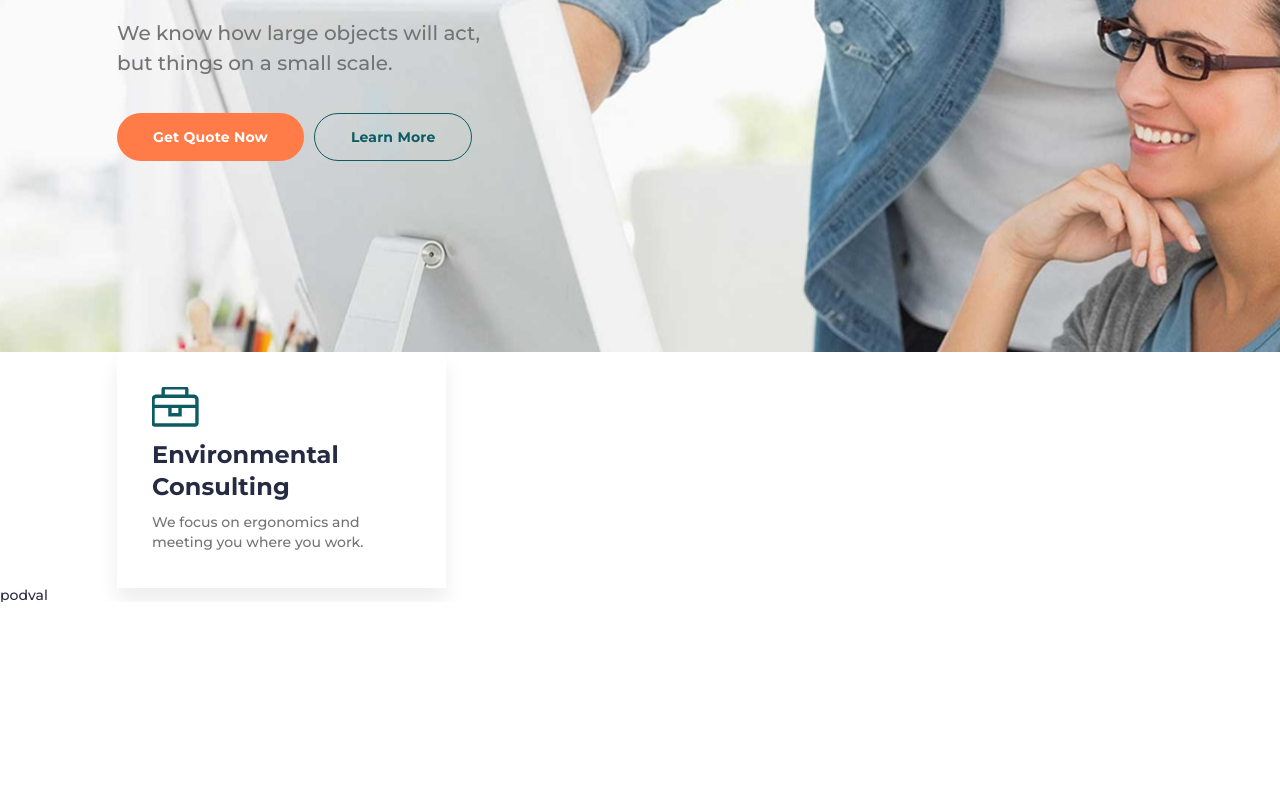
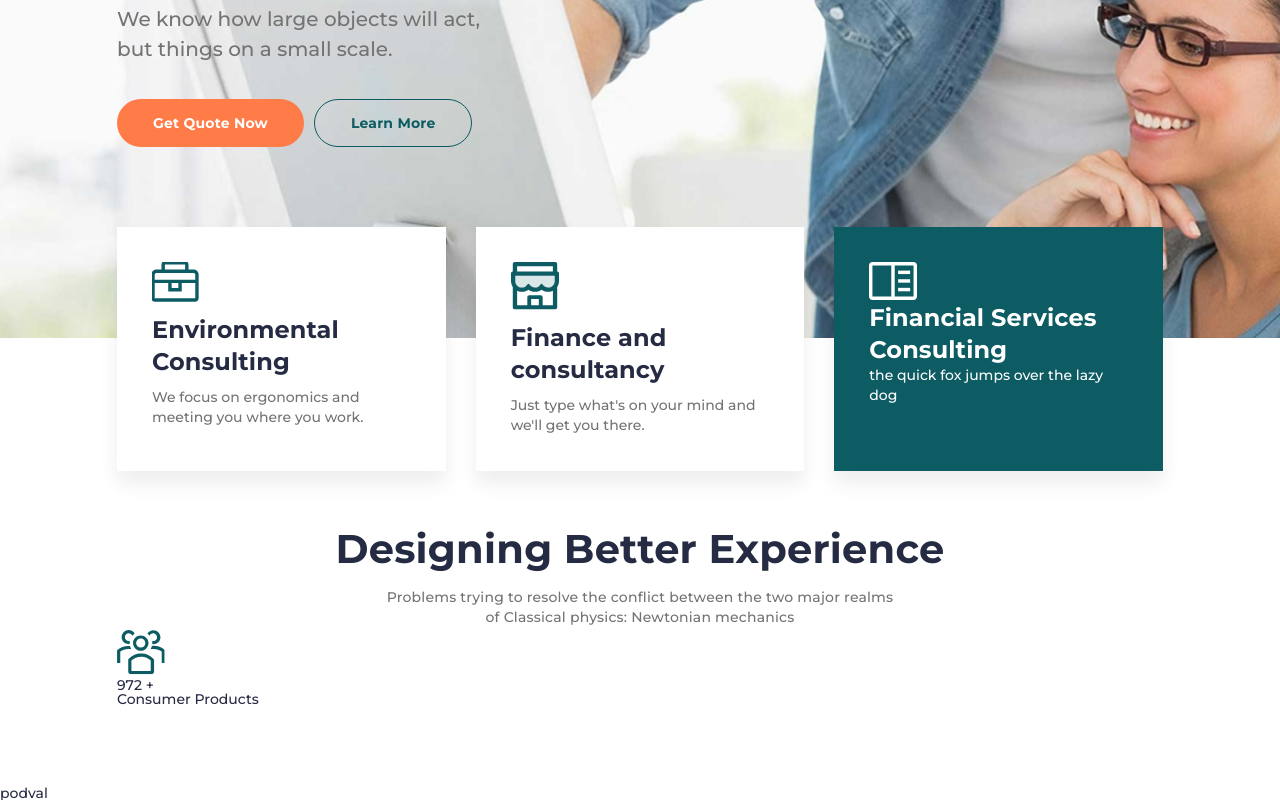
Before and after one commit to breaking16/company, a plain HTML site: page index.html in a window 1280 px wide. Shown: the part 453-1253 px from the top of the page. Before the commit the page ends 1055 px from the top, so only its background shows below. Drawn offline with Linux system fonts and the light colour scheme.

Commit message:
2half 2party

```diff
--- a/css/style.css
+++ b/css/style.css
@@ -139,11 +139,36 @@ li {
   flex: 1 1 auto;
 }
 
-.footer {}
-
 .page__main-block {}
 
-.page__services {}
+.page__services {
+  position: relative;
+  z-index: 2;
+  margin: -111px 0 0 0;
+}
+
+.page__advantages {}
+
+.header-block {
+  text-align: center;
+  letter-spacing: 0.2px;
+}
+
+.header-block__title {
+  font-size: 40px;
+  font-weight: 700;
+  line-height: calc(57 / 40 * 100%);
+}
+
+.header-block__title:not(:last-child) {
+  margin: 0 0 10px 0;
+}
+
+.header-block__sub-title {
+  color: rgb(115, 115, 115);
+  font-size: 14px;
+  line-height: calc(20 / 14 * 100%);
+}
 
 .main-block {
   position: relative;
@@ -152,8 +177,8 @@ li {
 .main-block__container {}
 
 .main-block__body {
+  padding: 184px 0 191px 0;
   position: relative;
-  padding: 184px 0 191px 0;
   z-index: 2;
   max-width: 400px;
 }
@@ -161,6 +186,12 @@ li {
 @media (max-width: 992px) {
   .main-block__body {
     padding: 120px 0 191px 0;
+  }
+}
+
+@media (max-width: 479px) {
+  .main-block__body {
+    padding: 115px 0 160px 0;
   }
 }
 
@@ -258,32 +289,76 @@ li {
   }
 }
 
-.page__services {}
+
 
 .services {}
 
 .services__container {}
 
-.services__body {
-  display: flex;
-  margin: 0 -15px;
+.services__body {}
+
+@media (min-width: 670px) {
+  .services__body {
+    display: flex;
+    flex-wrap: wrap;
+    margin: 0 -15px -30px;
+  }
 }
 
 .services__column {
-  padding: 0 15px;
   flex: 0 1 33.333%;
 }
 
+@media (min-width: 670px) {
+  .services__column {
+    padding: 0 15px;
+  }
+}
+
+@media (max-width: 992px) {
+  .services__column {
+    flex: 0 1 50%;
+  }
+
+  .services__column:not(:last-child) {
+    margin: 0 0 30px 0;
+  }
+
+  .services__column:last-child {
+    flex: 1 1 100%;
+  }
+}
+
 .services__item {
+  height: 100%;
   box-shadow: 0px 13px 19px 0px rgba(0, 0, 0, 0.07);
   background-color: rgb(255, 255, 255);
   padding: 35px;
+}
+
+@media (max-width: 479px) {
+  .services__item {
+    padding: 25px;
+  }
 }
 
 .item-service {}
 
 .item-service>*:not(:last-child) {
   margin: 0 0 10px 0;
+}
+
+.item-service__green .item-service__title {
+  color: rgb(255, 255, 255);
+}
+
+.item-service__green .item-service__text {
+  color: rgb(255, 255, 255);
+}
+
+.item-service__green {
+  box-shadow: 0px 13px 19px 0px rgba(0, 0, 0, 0.07);
+  background: rgb(13, 92, 99);
 }
 
 .item-service__icon {}
@@ -299,3 +374,26 @@ li {
   color: rgb(115, 115, 115);
   line-height: calc(20 / 14 * 100%);
 }
+
+/***************************************************/
+
+
+.advantages {
+  padding: 80px 0;
+}
+
+.advantages__container {}
+
+.advantages__header {}
+
+.advantages__body {}
+
+.advantages__column {}
+
+.advantages__item {}
+
+.advantages__icon {}
+
+.advantages__value {}
+
+.advantages__text {}
--- a/index.html
+++ b/index.html
@@ -11,6 +11,7 @@
   <link rel="stylesheet" href="css/reset.css">
   <link rel="stylesheet" href="css/style.css">
 </head>
+
 
 <body>
   <div class="wrapper">
@@ -37,7 +38,7 @@
         </nav>
       </div>
     </header>
-    //////////////////////////////////////////////////////////////////////////
+
     <main class="page">
       <div class="page__main-block main-block">
         <div class="main-block__container container">
@@ -72,10 +73,62 @@
                 </div>
               </div>
             </div>
+            <div class="services__column">
+              <div class="services__item item-service">
+                <div class="item-service__icon">
+                  <img src="images/services/02.svg" alt="Environmental Consulting">
+                </div>
+                <h3 class="item-service__title">Finance and
+                  consultancy</h3>
+                <div class="item-service__text">
+                  Just type what's on your mind
+                  and we'll get you there.
+                </div>
+              </div>
+            </div>
+            <div class="services__column">
+              <div class="services__item item-service__green">
+                <div class="item-service__icon">
+                  <img src="images/services/03.svg" alt="Environmental Consulting">
+                </div>
+                <h3 class="item-service__title">Financial Services
+                  Consulting</h3>
+                <div class="item-service__text">
+                  the quick fox jumps over the
+                  lazy dog
+                </div>
+              </div>
+            </div>
           </div>
         </div>
       </section>
+
+      <section class="page__advantages advantages">
+        <div class="advantages__container container">
+          <div class="advantages__header header-block">
+            <h2 class="header-block__title">Designing Better Experience</h2>
+            <div class="header-block__sub-title">
+              Problems trying to resolve the conflict between the two major realms
+              <br>
+              of Classical physics: Newtonian mechanics
+            </div>
+          </div>
+          <div class="advantages__body">
+            <div class="advantages__column">
+              <div class="advantages__item">
+                <div class="advantages__icon">
+                  <img src="images/advantages/01.svg" alt="Consumer Products">
+                </div>
+                <div class="advantages__value">972 +</div>
+                <div class="advantages__text">Consumer Products</div>
+              </div>
+            </div>
+          </div>
+        </div>
+      </section>
+
     </main>
+
     <footer class="footer">
       podval
     </footer>
```
Also changed, not shown: images/advantages/01.svg (added), images/advantages/02.svg (added), images/advantages/03.svg (added), images/advantages/04.svg (added).
